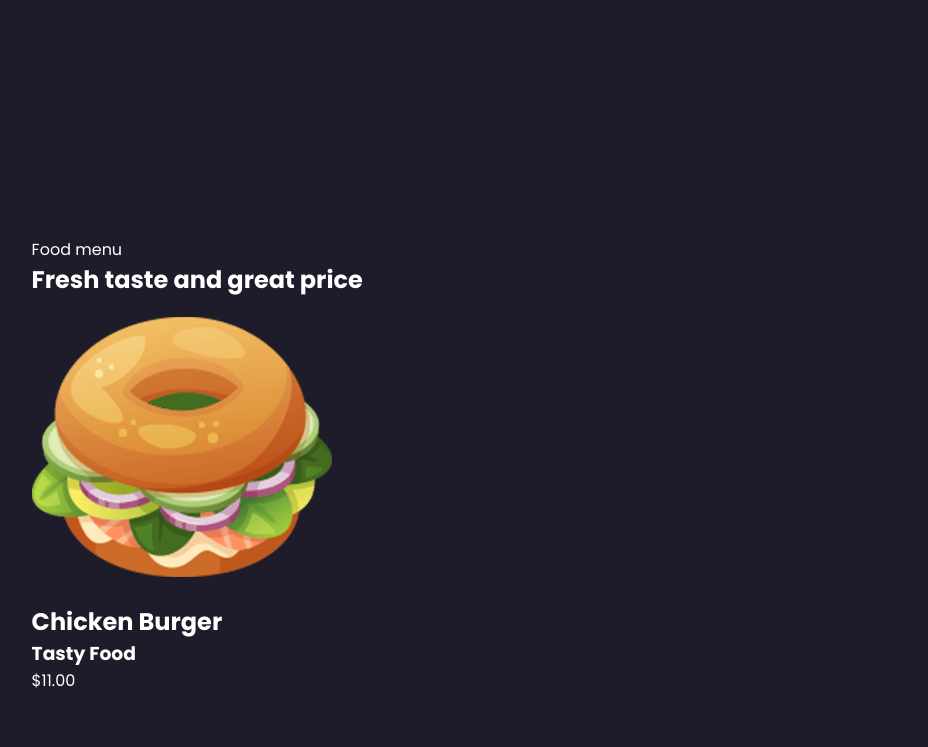
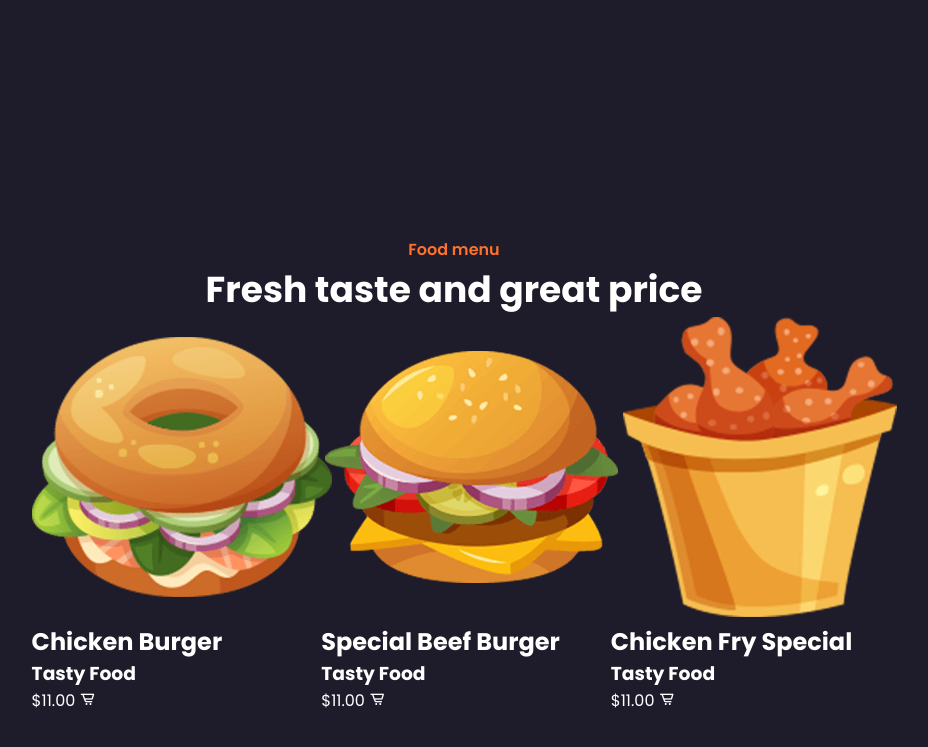
Before and after one commit to draunzler/restsaurant-website, a plain HTML site: page index.html in a window 1280 px wide. Shown: the part 1231-1978 px from the top of the page, without its empty margins (186-1114 px from the left). Drawn offline with nearby package versions, Linux system fonts and the light colour scheme.

Commit message:
grid update

```diff
--- a/index.html
+++ b/index.html
@@ -60,7 +60,25 @@
                 <h2>Chicken Burger</h2>
                 <h3>Tasty Food</h3>
                 <span>$11.00</span>
-
+                <i class='bx bx-cart-alt'></i>
+            </div>
+            <div class="box">
+                <div class="box-img">
+                    <img src="img/food2.png">
+                </div>
+                <h2>Special Beef Burger</h2>
+                <h3>Tasty Food</h3>
+                <span>$11.00</span>
+                <i class='bx bx-cart-alt'></i>
+            </div>
+            <div class="box">
+                <div class="box-img">
+                    <img src="img/food3.png">
+                </div>
+                <h2>Chicken Fry Special</h2>
+                <h3>Tasty Food</h3>
+                <span>$11.00</span>
+                <i class='bx bx-cart-alt'></i>
             </div>
         </div>
     </section>
--- a/style.css
+++ b/style.css
@@ -115,3 +115,19 @@ section{
     margin: 0.8rem 0 1.8rem;
     line-height: 1.7;
 }
+.heading{
+    text-align: center;
+}
+.heading span{
+    color: var(--main-color);
+    font-weight: 600;
+}
+.heading h2{
+    font-size: var(--h2-font);
+}
+.menu-container{
+    display: grid;
+    grid-template-columns: repeat(auto-fit, minmax(220px, auto));
+    grid-gap: 1.5rem;
+    align-items: center;
+}
```
